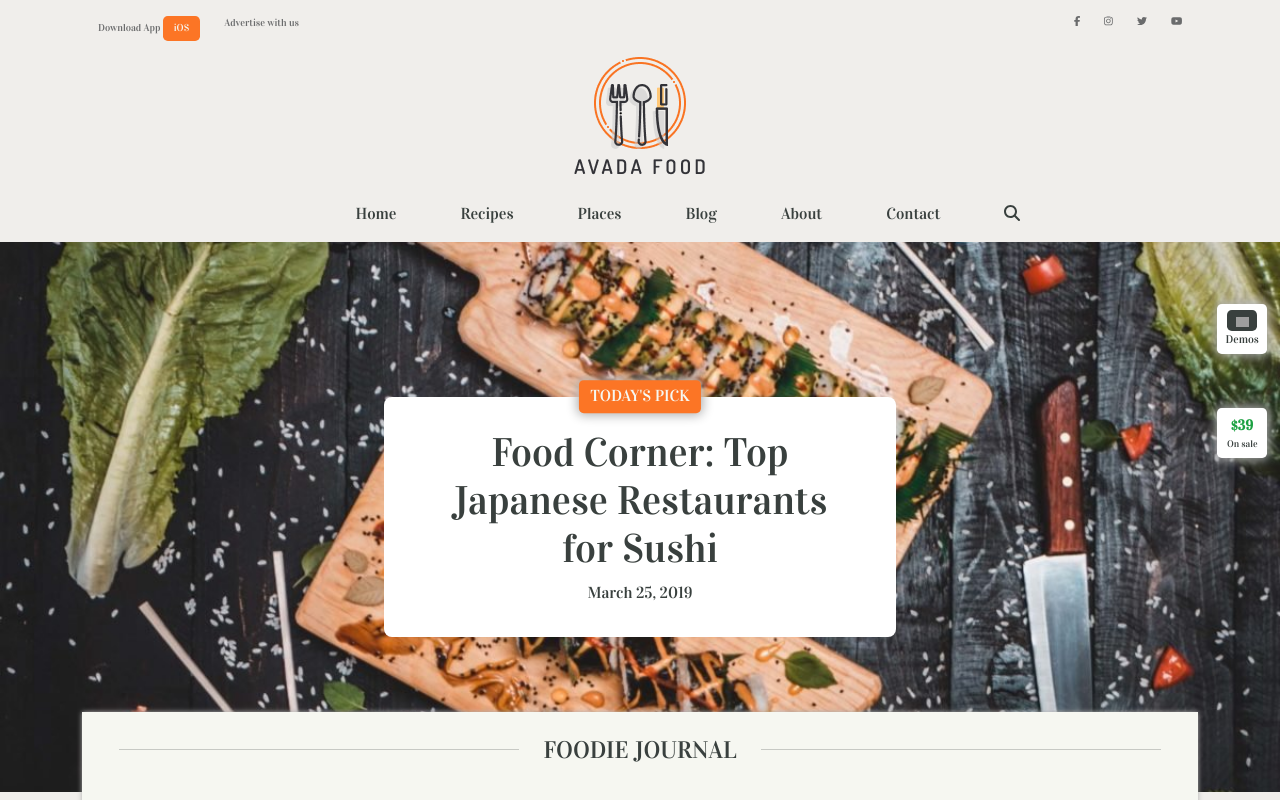
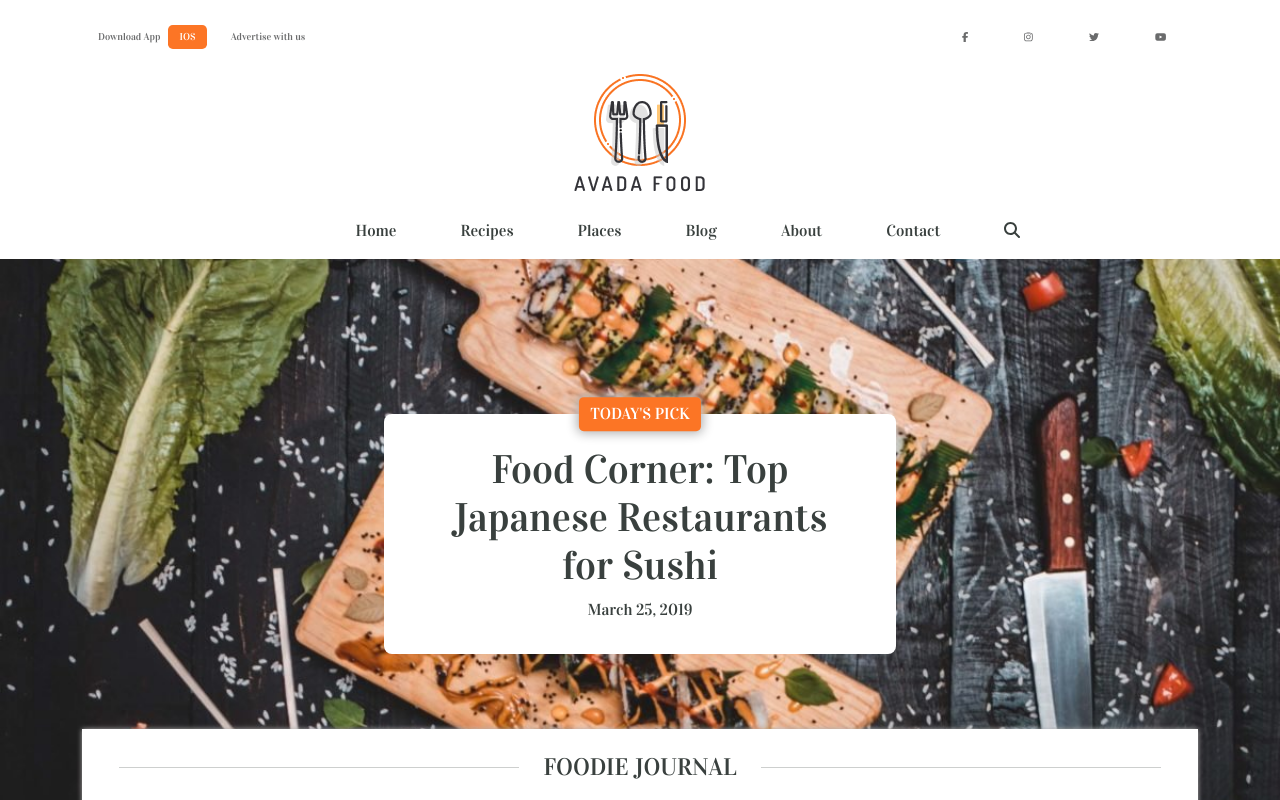
Before and after one commit to DomenicoGalileo88/proj-html-vuejs, a Vue app in the folder food/: page / in a window 1280 px wide. Shown: the top 800 px of the page. Built offline with nearby package versions, Linux system fonts and the light colour scheme; grey boxes are pictures that could not be loaded.

Commit message:
Add dinamic links footer. Add hover text color

```diff
--- a/food/src/App.vue
+++ b/food/src/App.vue
@@ -4,7 +4,7 @@
 
     <SiteMain />
 
-    <SiteFooter />
+    <SiteFooter :footer_links="footer_links" />
   </div>
 </template>
 
@@ -42,6 +42,24 @@ export default {
         {
           link_name: 'Contact',
         },
+      ],
+
+      footer_links: [
+        {
+          link_name: 'Recipes',
+        },
+        {
+          link_name: 'Places',
+        },
+        {
+          link_name: 'Blog',
+        },
+        {
+          link_name: 'About',
+        },
+        {
+          link_name: 'Contact',
+        },
       ]
     }
   }
--- a/food/src/assets/scss/style.scss
+++ b/food/src/assets/scss/style.scss
@@ -4,7 +4,7 @@
     font-family: Avenir, Helvetica, Arial, sans-serif;
     -webkit-font-smoothing: antialiased;
     -moz-osx-font-smoothing: grayscale;
-    background-color: $median_cararra;
+    background-color: #FFFFFF;
     color: $median_cape_cod;
     font-family: 'Vidaloka',
         sans-serif;
@@ -18,11 +18,14 @@
     }
 
     .btn_food{
-        color: $cube_spring_wood;
+        color: white;
         border-radius: 0.3rem;
         background-color: $cube_orange;
         border: none;
         padding: 0.3rem 0.7rem;
+        &:hover{
+            filter: brightness(0.8);
+        }
     }
 
     .container{
--- a/food/src/assets/scss/variables.scss
+++ b/food/src/assets/scss/variables.scss
@@ -12,6 +12,7 @@ $cube_korma: rgba(133, 67, 15, 1);
 $cube_goldenrod: rgba(253, 202, 107, 1);
 $cube_turquoise: rgba(40, 227, 226, 1);
 $cube_forest_green: rgba(28, 161, 66, 1);
+$cube_load : #EDEDE7;
 
 /* Median cut */
 
--- a/food/src/components/FooterComponent.vue
+++ b/food/src/components/FooterComponent.vue
@@ -24,11 +24,7 @@
           <!-- /.avada_food -->
           <div class="col links_utyls">
             <ul>
-              <li><a href="#">Recipes</a></li>
-              <li><a href="#">Places</a></li>
-              <li><a href="#">Blog</a></li>
-              <li><a href="#">About</a></li>
-              <li><a href="#">Contact</a></li>
+              <li v-for="(link, index) in footer_links" :key="index"><a href="#">{{link.link_name}}</a></li>
             </ul>
           </div>
           <!-- /.links_utyls -->
@@ -46,7 +42,7 @@
 
               <div class="phone d-flex mb-3">
                 <font-awesome-icon icon="fa-solid fa-phone-flip" />
-                <div class="location_text ms-4">
+                <div class="phone_text ms-4">
                   + 0100-505-0000
                 </div>
               </div>
@@ -54,7 +50,7 @@
 
               <div class="envelope d-flex">
                 <font-awesome-icon icon="fa-solid fa-envelope" />
-                <div class="location_text ms-4">
+                <div class="envelope_text ms-4">
                   info@your-domain.com
                 </div>
               </div>
@@ -89,6 +85,10 @@
 <script>
 export default {
     name: 'SiteFooter',
+
+    props: {
+      footer_links: Object,
+    }
 }
 </script>
 
@@ -110,6 +110,11 @@ footer {
     }
 
     .links_utyls {
+      a{
+        &:hover{
+          color: $cube_orange !important;
+        }
+      }
       ul {
         line-height: 2.5;
       }
@@ -140,5 +145,10 @@ footer {
     padding-top: 2rem ;
     padding-bottom: 2rem ;
   }
+    .envelope_text, .phone_text{
+      &:hover{
+        color: $cube_orange;
+      }
+    }
 }
 </style>
--- a/food/src/components/HeaderComponent.vue
+++ b/food/src/components/HeaderComponent.vue
@@ -3,11 +3,12 @@
     <div class="header_top">
       <div class="container">
         <div class="p-3 row row-cols-2">
-          <div class="col d-flex">
-            <div class="download_app">
-              Download App <button class="ios btn_food">iOS</button>
+          <div class="col d-flex align-items-center">
+            <div class="download_app d-flex align-items-center">
+              <div class="download me-2">Download App</div>
+              <button class="ios btn_food">IOS</button>
+              <div class="advertise ms-4">Advertise with us</div>
             </div>
-            <div class="advertise ms-4">Advertise with us</div>
           </div>
           <!-- /.col -->
           <div class="col">
@@ -34,32 +35,18 @@
     <nav class="navbar_food">
       <div class="container">
         <ul class="d-flex justify-content-center mt-4">
-          <li v-for="(link, index) in nav_links"
-          :key="index">
+          <li v-for="(link, index) in nav_links" :key="index">
             <a href="#">{{ link.link_name }}</a>
           </li>
-          <li><a href="#"><font-awesome-icon icon="fa-solid fa-magnifying-glass" /></a></li>
+          <li>
+            <a href="#"
+              ><font-awesome-icon icon="fa-solid fa-magnifying-glass"
+            /></a>
+          </li>
         </ul>
-
       </div>
     </nav>
     <!-- /.navbar_food -->
-
-    <div class="demos">
-      <div class="avada">
-        <a href="#">
-          <img height="10" src="@/assets/img/avada-logo.svg" alt="avada-logo" />
-        </a>
-      </div>
-      <div class="demos_title">Demos</div>
-    </div>
-    <!-- /.domos -->
-
-    <div class="sale">
-      <div class="price"><small>$</small>39</div>
-      <div class="sale_title">On sale</div>
-    </div>
-    <!-- /.sale -->
 
     <div class="header_jumbotron">
       <div class="title_jumbo">
@@ -88,6 +75,25 @@ header {
   .header_top {
     color: $cube_nevada;
     font-size: 10px;
+    .download {
+      &:hover {
+        color: $cube_orange;
+      }
+    }
+      .advertise {
+        &:hover {
+          color: $cube_orange;
+        }
+      }
+      .header_icons{
+        .ms-4{
+          padding: 1rem;
+          border-radius: 0.3rem;
+          &:hover{
+            background-color: white;
+          }
+        }
+      }
   }
 
   nav {
@@ -121,6 +127,9 @@ header {
       width: 40%;
       background-color: white;
       border-radius: 0.5rem;
+      &:hover{
+        color: $cube_orange;
+      }
       .btn_jumbo {
         position: absolute;
         top: 0%;
@@ -130,54 +139,5 @@ header {
       }
     }
   }
-
-  .demos,
-  .sale {
-    position: absolute;
-    width: 50px;
-    height: 50px;
-    background-color: white;
-    border-radius: 0.3rem;
-    padding: 0.5rem;
-    font-size: 1rem;
-    color: $median_cape_cod;
-    display: flex;
-    flex-direction: column;
-    justify-content: center;
-    align-items: center;
-    box-shadow: 0 0 11px 2px $cube_silver_chalice;
-  }
-
-  .demos {
-    top: 38%;
-    right: 1%;
-    .avada {
-      text-align: center;
-      width: 30px;
-      height: 25px;
-      background-color: $median_cape_cod;
-      border-radius: 0.3rem;
-      padding: 0.3rem;
-      font-size: 0.5rem;
-      img {
-        filter: grayscale(1);
-      }
-    }
-
-    .demos_title {
-      font-size: 0.7rem;
-    }
-  }
-
-  .sale {
-    top: 51%;
-    right: 1%;
-    font-size: 0.6rem;
-    .price {
-      font-size: 0.9rem;
-      color: $cube_forest_green;
-      font-weight: bold;
-    }
-  }
 }
 </style>
--- a/food/src/components/MainComponent.vue
+++ b/food/src/components/MainComponent.vue
@@ -3,12 +3,7 @@
     <div class="container">
       <section class="foodie_journal">
         <div
-            class="
-              title_journal
-              d-flex
-              justify-content-center
-              align-items-center
-            "
+          class="title_journal d-flex justify-content-center align-items-center"
         >
           <div><hr /></div>
           <h4 class="m-4">FOODIE JOURNAL</h4>
@@ -42,9 +37,7 @@
       <!-- /.foodie_journal -->
 
       <section class="popular_recipes">
-          <h5 class="text-center title_popular_recipes mt_5">
-            POPULAR RECIPES
-          </h5>
+        <h5 class="text-center title_popular_recipes mt_5">POPULAR RECIPES</h5>
         <div
           class="
             subtitle_popular_recipes
@@ -55,8 +48,8 @@
           "
         >
           <p class="w-50">
-              Lorem ipsum dolor sit amet consectetur, adipisicing elit.
-              Provident laboriosam, eaque reiciendis qui quo repudiandae ipsam
+            Lorem ipsum dolor sit amet consectetur, adipisicing elit. Provident
+            laboriosam, eaque reiciendis qui quo repudiandae ipsam
           </p>
         </div>
         <div class="row roe-cols-2">
@@ -76,13 +69,13 @@
                 </div>
                 <hr />
                 <p class="card-text">
-                    Lorem ipsum dolor sit amet consectetur adipisicing elit.
-                    Animi veniam laboriosam ullam esse nihil aliquam voluptatem
-                    maiores commodi dignissimos nisi harum quibusdam officiis,
-                    iure dolorum accusamus iusto impedit vitae tempore. Lorem
-                    ipsum dolor sit amet consectetur adipisicing elit. Numquam
-                    quos rem esse aut sequi atque aliquid ex, nihil ab illo
-                    ducimus quis, expedita eligendi.
+                  Lorem ipsum dolor sit amet consectetur adipisicing elit. Animi
+                  veniam laboriosam ullam esse nihil aliquam voluptatem maiores
+                  commodi dignissimos nisi harum quibusdam officiis, iure
+                  dolorum accusamus iusto impedit vitae tempore. Lorem ipsum
+                  dolor sit amet consectetur adipisicing elit. Numquam quos rem
+                  esse aut sequi atque aliquid ex, nihil ab illo ducimus quis,
+                  expedita eligendi.
                 </p>
                 <a href="#" class="btn_food py-2 px-3">LEARN MORE</a>
               </div>
@@ -134,8 +127,8 @@
           "
         >
           <p class="w-50">
-              Lorem ipsum dolor sit amet consectetur, adipisicing elit.
-              Provident laboriosam, eaque reiciendis qui quo repudiandae ipsam
+            Lorem ipsum dolor sit amet consectetur, adipisicing elit. Provident
+            laboriosam, eaque reiciendis qui quo repudiandae ipsam
           </p>
         </div>
         <div class="row row-cols-4 text-center g-4">
@@ -183,10 +176,7 @@
           </div>
           <div class="col">
             <div class="img_culinary_collection">
-                <img
-                  src="@/assets/img/quick-easy-recipes.png"
-                  alt="quick easy"
-                />
+              <img src="@/assets/img/quick-easy-recipes.png" alt="quick easy" />
               <div class="title_img_culinary_collection">DRINKS</div>
             </div>
           </div>
@@ -224,14 +214,12 @@
                   Lorem ipsum dolor sit amet consectetur adipisicing elit.
                   Accusamus impedit sapiente saepe eveniet, veritatis
                   voluptatum. Recusandae at, ab, soluta officia praesentium ea
-                    modi corporis expedita voluptatum voluptatibus neque a
-                    totam.
+                  modi corporis expedita voluptatum voluptatibus neque a totam.
                 </p>
                 <div class="read d-flex justify-content-between my-4">
-                    <span>Read More > </span>
-                    <span
-                      ><font-awesome-icon icon="fa-regular fa-comment" />
-                      o</span
+                  <span class="more">Read More > </span>
+                  <span class="comment"
+                    ><font-awesome-icon icon="fa-regular fa-comment" /> o</span
                   >
                 </div>
               </div>
@@ -292,9 +280,7 @@
                     alt=""
                   />
                   <div class="card-body">
-                      <h5 class="card-title">
-                        Exploring Street Food in Bangkok
-                      </h5>
+                    <h5 class="card-title">Exploring Street Food in Bangkok</h5>
                     <div class="main_date">By admin | March 25th, 2019</div>
                   </div>
                 </div>
@@ -476,13 +462,12 @@
                       <div class="contact">@Theme_Fusion</div>
 
                       <p class="card-text">
-                          Lorem ipsum dolor sit amet consectetur adipisicing
-                          elit. Qui inventore vitae repellat dolor magnam sequi
-                          porro molestias? Lorem ipsum dolor sit amet
-                          consectetur adipisicing elit. Laborum error corporis
-                          ullam perspiciatis voluptates iure velit recusandae
-                          porro <a href="#">#avada</a> perferendis, aut officia
-                          quam,
+                        Lorem ipsum dolor sit amet consectetur adipisicing elit.
+                        Qui inventore vitae repellat dolor magnam sequi porro
+                        molestias? Lorem ipsum dolor sit amet consectetur
+                        adipisicing elit. Laborum error corporis ullam
+                        perspiciatis voluptates iure velit recusandae porro
+                        <a href="#">#avada</a> perferendis, aut officia quam,
                         <a href="#"
                           >accusantium hic quasi, eos ad expedita vel qui</a
                         >
@@ -586,12 +571,18 @@
 
 <script>
 export default {
-    name: 'SiteMain',
-}
+  name: "SiteMain",
+};
 </script>
 
 <style lang="scss" scoped>
 main {
+  .card-title {
+    &:hover {
+      color: $cube_orange;
+    }
+  }
+
   img {
     max-width: 100%;
   }
@@ -602,7 +593,7 @@ main {
   }
 
   .foodie_journal {
-    background-color: $cube_spring_wood;
+    background-color:white;
     box-shadow: 0 0 5px $cube_silver_chalice;
     position: relative;
     bottom: 80px;
@@ -610,6 +601,11 @@ main {
       hr {
         width: 400px;
         height: 1px;
+      }
+    }
+    .subtitle {
+      &:hover {
+        color: $cube_orange;
       }
     }
   }
@@ -648,9 +644,17 @@ main {
     .img_culinary_collection {
       background-color: $cube_spring_wood;
       padding-top: 1.5rem;
-      padding-bottom: 2rem;
       img {
         max-width: 30%;
+      }
+    }
+
+    .title_img_culinary_collection{
+      padding-top: 1rem;
+      padding-bottom: 0.5rem;
+      &:hover{
+        background-color: $cube_orange;
+        color: white;
       }
     }
   }
@@ -708,6 +712,11 @@ main {
 
     .card_max {
       margin-bottom: 2rem;
+      .more, .comment{
+        &:hover{
+          color: $cube_orange;
+        }
+      }
     }
 
     .col-6 {
@@ -792,6 +801,12 @@ main {
       .card_icons {
         color: $cube_nevada;
       }
+
+      .card_logo{
+        &:hover{
+          background-color: #afafaf26;
+        }
+      }
     }
 
     .load {
@@ -799,16 +814,21 @@ main {
         padding: 0.5rem;
       }
       color: $cube_nevada;
-      background-color: #dadada75;
+      background-color: $cube_load;
       display: flex;
       justify-content: center;
       align-items: center;
+      &:hover{
+        background-color: $cube_nevada;
+        color: white;
+      }
     }
   }
 
   .subscribe {
-    background-color: antiquewhite;
-    /* background-image: url('@/assets/img');  manca nelle img devi chiedere*/
+    background-image: url("https://avada.theme-fusion.com/food/wp-content/uploads/sites/118/2019/03/subscribe-sec-bg.png");
+    background-repeat: no-repeat;
+    background-size: contain;
     .text_subscribe {
       margin-top: 4rem;
       padding-top: 5rem;
@@ -818,7 +838,7 @@ main {
       .subtitle_subscribe {
         color: $cube_nevada;
         font-size: 0.8rem;
-        width: 50%;
+        width: 45%;
         margin-top: 2rem;
         margin-bottom: 3rem;
       }
@@ -832,6 +852,11 @@ main {
         border: none;
         background-color: $cube_spring_wood;
         width: 30%;
+        border-radius: 0.3rem;
+        border: 1px solid transparent;
+        &:hover{
+          border: 1px solid $cube_orange;
+        }
         &:focus-visible {
           outline: none;
         }
@@ -843,7 +868,7 @@ main {
     .cras {
       font-size: 0.8rem;
       color: $cube_nevada;
-      padding-bottom: 6rem;
+      padding-bottom: 10rem;
       padding-top: 2rem;
     }
   }
```
Lines whose indentation alone changed are shown as unchanged.
